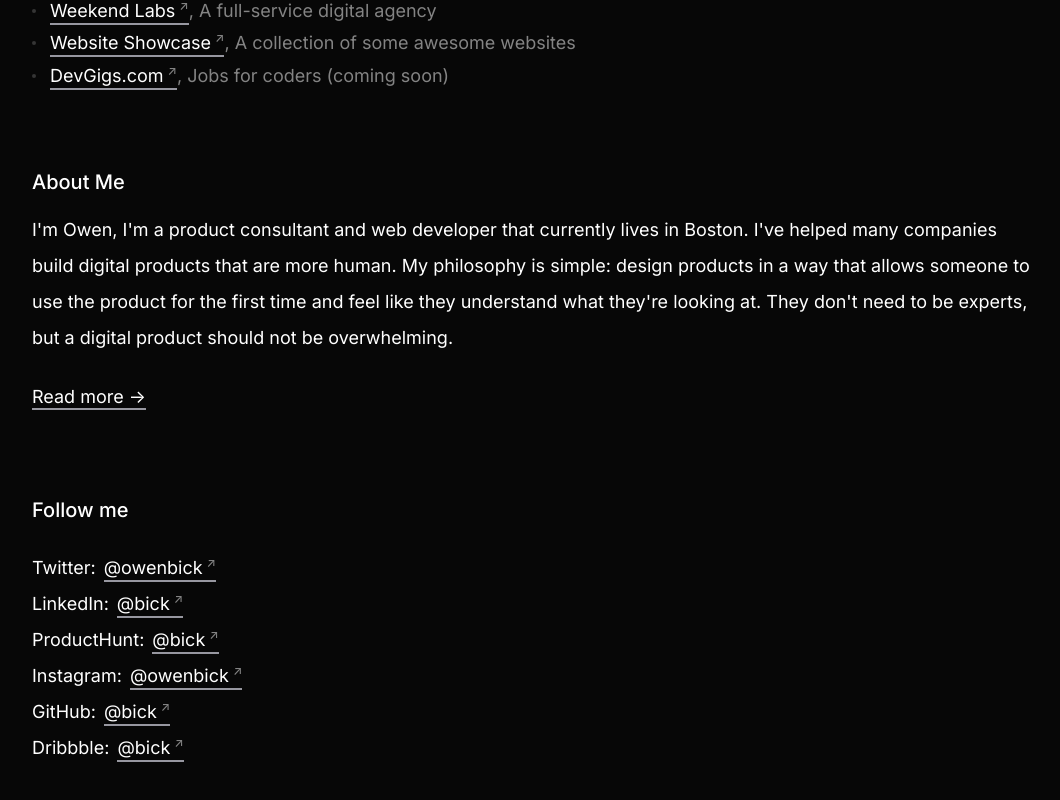
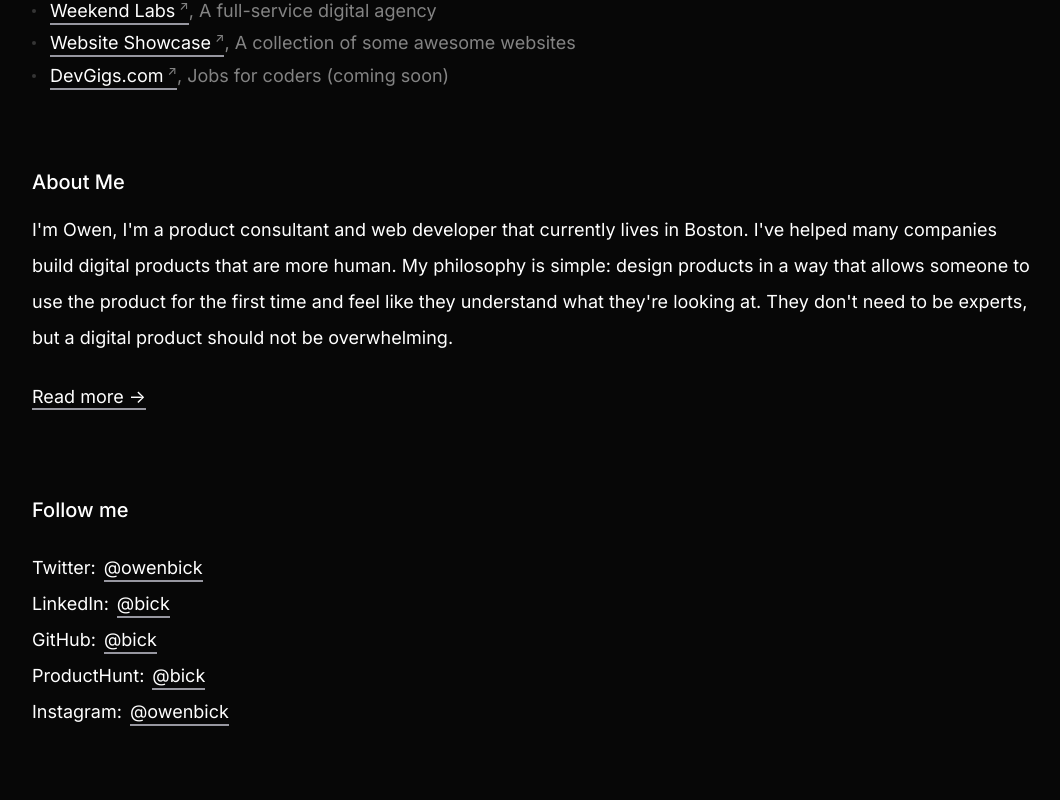
Before and after one commit to bick/website, a Next.js app: page / in a window 1280 px wide. Shown: the part 342-1142 px from the top of the page, without its empty margins (108-1168 px from the left). Built offline with nearby package versions, Linux system fonts and the light colour scheme.

Commit message:
Add https:

```diff
--- a/pages/index.js
+++ b/pages/index.js
@@ -12,10 +12,7 @@ export default function Home() {
           Owen Bick – A product consultant and web developer based in Boston
         </title>
         <link rel="icon" href="./static/favicon.ico" />
-        <meta
-          name="description"
-          content="Owen Bick is a product consultant and web developer based in Boston."
-        />
+        <meta name="description" content="Owen Bick is a product consultant and web developer based in Boston." />
         <meta name="author" content="Owen Bick" />
       </Head>
       <Header></Header>
@@ -68,22 +65,19 @@ export default function Home() {
           <div className="container">
             <h3>Follow me</h3>
             <span>Twitter: </span>
-            <a href="//twitter.com/owenbick" target="_blank">@owenbick</a>
+            <Link href="https://twitter.com/owenbick" target="_blank">@owenbick</Link>
             <br />
             <span>LinkedIn: </span>
-            <a href="//linkedin.com/in/bick" target="_blank">@bick</a>
+            <Link href="https://linkedin.com/in/bick" target="_blank">@bick</Link>
+            <br />
+            <span>GitHub: </span>
+            <Link href="https://github.com/bick" target="_blank">@bick</Link>
             <br />
             <span>ProductHunt: </span>
-            <a href="//producthunt.com/@bick" target="_blank">@bick</a>
+            <Link href="https://producthunt.com/@bick" target="_blank">@bick</Link>
             <br />
             <span>Instagram: </span>
-            <a href="//instagram.com/owenbick" target="_blank">@owenbick</a>
-            <br />
-            <span>GitHub: </span>
-            <a href="//github.com/bick" target="_blank">@bick</a>
-            <br />
-            <span>Dribbble: </span>
-            <a href="//dribbble.com/bick" target="_blank">@bick</a>
+            <Link href="https://instagram.com/owenbick" target="_blank">@owenbick</Link>
           </div>
         </section>
       </Layout>
```
Also changed, not shown: pages/about.js (+5 -5 lines).
